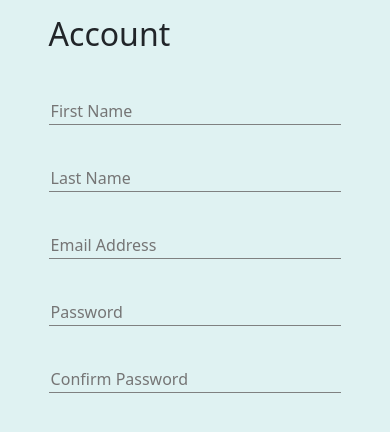
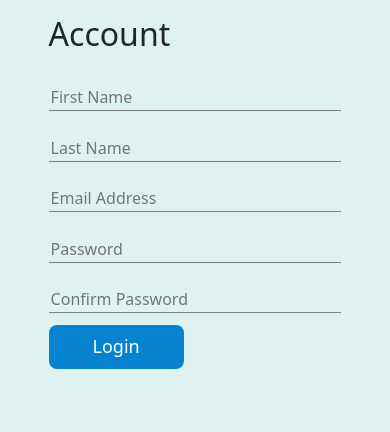
Before and after one commit to rumpapl/mini_medium_app, a React (Create React App) app: page / in a window 390 px wide. Shown: the part 292-724 px from the top of the page. Built offline with nearby package versions, Linux system fonts and the light colour scheme.

Commit message:
created btn-component, added css (for styling)

```diff
--- /dev/null
+++ b/src/components/CommonComponents/button/Button.js
@@ -0,0 +1,12 @@
+import React from 'react';
+import './buttonStyle.css';
+
+const Button = (props) => {
+    return (
+        <>
+        <button className={props.className+ ' default-button'} onClick={props.onClick} >{props.children}</button>
+        </>
+    )
+}
+
+export default Button
--- /dev/null
+++ b/src/components/CommonComponents/button/buttonStyle.css
@@ -0,0 +1,31 @@
+.default-button{
+    border: 0;
+    border-radius: 8px;
+    background-color: #0a67a1;
+    padding:  1vh 2vw;
+}
+
+.default-button:hover{
+    opacity: .5;
+}
+
+.login-btn{
+    background-color: #0782ce;
+    padding: 1vh 4vw;
+    color: white;
+    /* font-size: 2rem; */
+    /* font-weight: bold; */
+}
+
+@media screen and (min-width: 601px) {
+    .login-btn{
+      font-size: 22px;
+    }
+  }
+
+  @media screen and (max-width: 600px) {
+    .login-btn{
+      font-size:  18px;
+      padding: 1vh 15%;
+    }
+  }
--- a/src/components/auth/lgoinLayout/right/Signup.js
+++ b/src/components/auth/lgoinLayout/right/Signup.js
@@ -1,6 +1,7 @@
 import React from 'react';
 import { useState } from 'react';
 import './SignupStyle.css';
+import Button from '../../../CommonComponents/button/Button';
 
 const Signup = () => {
     const [firstName, setFirstName] = useState(null);
@@ -54,6 +55,10 @@ const Signup = () => {
                 rePasswordInputRef.current.focus();
             }
         }
+    }
+
+    function onClick(){
+        console.log('inside onclick');
     }
 
 
@@ -110,6 +115,7 @@ const Signup = () => {
                         placeholder='Confirm Password'
                         className='input-field' />
 
+                    <Button className='login-btn' onClick={onClick}>Login</Button>
                 </div>
             </div>
         </>
--- a/src/components/auth/lgoinLayout/right/SignupStyle.css
+++ b/src/components/auth/lgoinLayout/right/SignupStyle.css
@@ -5,7 +5,7 @@
 }
 
 .signup-form{
-    padding: 20px 0;
+    padding: 5% 0;
 }
 
 .input-field{
@@ -13,16 +13,36 @@
     outline: 0;
     background: transparent;
     border-bottom: 1px solid rgb(127, 129, 129);
-    margin: 20px 0;
+    margin: 4% 0;
     width: 100%;
 }
 
 .input-field:hover{
-    padding: 10px 0px;
+    padding: 1vh 0vw;
     background: rgb(242, 245, 245);
 }
 
-.title-text{
-    font-size: xx-large;
-    /* font-weight: bold; */
-}
+
+@media screen and (min-width: 601px) {
+    .title-text {
+      font-size: 2.5vw;
+    }
+  }
+
+  @media screen and (max-width: 600px) {
+    .title-text {
+      font-size: 2rem;
+    }
+  }
+
+  @media screen and (min-width: 601px) {
+    .input-field {
+      font-size: 20px;
+    }
+  }
+
+  @media screen and (max-width: 600px) {
+    .input-field{
+      font-size:  16px;
+    }
+  }
```
